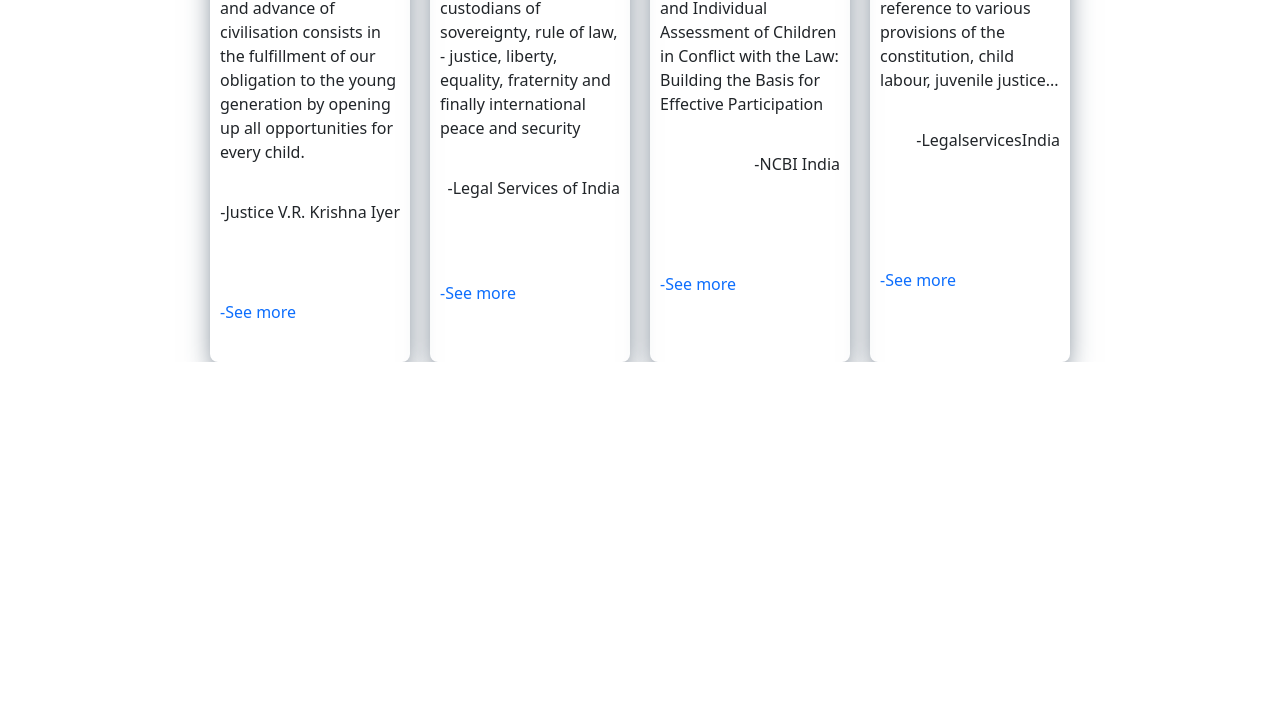
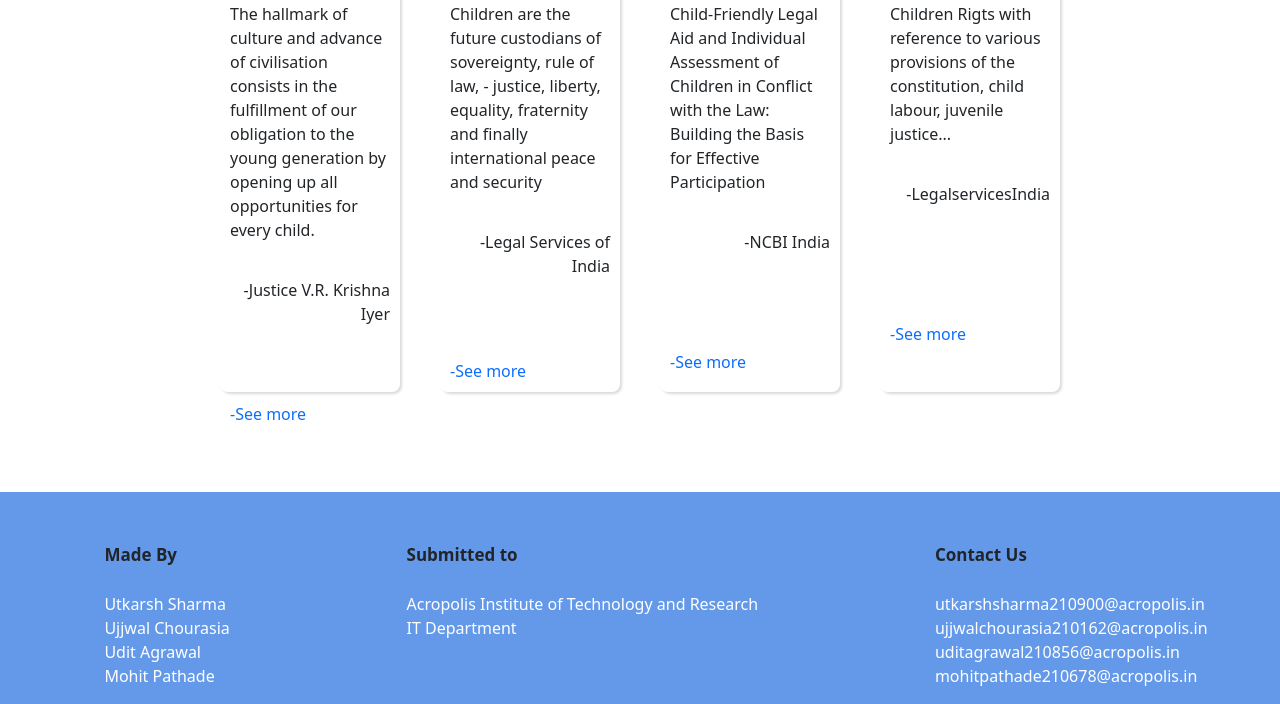
Before and after one commit to utkarsh51103/MinorProject-Gamified-platform, a plain HTML site: page index.html in a window 1280 px wide. Shown: the part 1596-2300 px from the top of the page. Before the commit the page ends 1958 px from the top, so only its background shows below. Drawn offline with nearby package versions, Linux system fonts and the light colour scheme.

Commit message:
Footer added

```diff
--- a/index.html
+++ b/index.html
@@ -96,6 +96,34 @@
   </div>
 </div>
 
+<div class="footer">
+  <div class="foter" id="fotdiv-1">
+    <ul class="ul" id="ul_1">
+      <li class="list-heading"><b>Made By </b></li><br>
+      <li class="list-items">Utkarsh Sharma</li>
+      <li class="list-items">Ujjwal Chourasia</li>
+      <li class="list-items">Udit Agrawal</li>
+      <li class="list-items">Mohit Pathade</li>
+    </ul>
+  </div>
+  <div class="foter" id="fotdiv-2">
+    <ul class="ul" id="ul_2">
+      <li class="list-heading"><b>Submitted to</b></li><br>
+      <li class="list-items">Acropolis Institute of Technology and Research</li>
+      <li class="list-items">IT Department</li>
+    </ul>
+  </div>
+  <div class="foter" id="fotdiv-3">
+    <ul class="ul" id="ul_3">
+      <li class="list-heading"><b>Contact Us</b></li><br>
+      <li><a href="mailto:utkarshsharma210900@acropolis.in">utkarshsharma210900@acropolis.in</a></li>
+      <li><a href="mailto:ujjwalchourasia210162@acropolis.in">ujjwalchourasia210162@acropolis.in</a></li>
+      <li><a href="mailto:uditagrawal210856@acropolis.in">uditagrawal210856@acropolis.in</a></li>
+      <li><a href="mailto:mohitpathade210678@acropolis.in">mohitpathade210678@acropolis.in</a></li>
+    </ul>
+  </div>
+</div>
+
 <script src="script.js"></script>
     <script src="https://cdn.jsdelivr.net/npm/bootstrap@5.3.1/dist/js/bootstrap.bundle.min.js" integrity="sha384-HwwvtgBNo3bZJJLYd8oVXjrBZt8cqVSpeBNS5n7C8IVInixGAoxmnlMuBnhbgrkm" crossorigin="anonymous"></script>
 </body>
--- a/style.css
+++ b/style.css
@@ -79,11 +79,8 @@
 
 .heading h1 {
   font-weight: 300;
+  margin-top: 30px;
   /* color: var(--lightorange); */
-}
-
-.navbar .logo img {
-  /* border-radius: 80px 50px 50px 80px; */
 }
 
 .image {
@@ -140,10 +137,16 @@
     height: 70vh;
     /* border: 1px solid black; */
     width: 300px;
-    box-shadow: rgb(38, 57, 77) 0px 20px 30px -10px;
+    box-shadow: rgba(0, 0, 0, 0.15) 1.95px 1.95px 2.6px;
     border-radius: 0.5rem;
     padding: 10px;
-    margin: 0 10px;
+    margin: 0 20px;
+    cursor: pointer;
+}
+
+.learn-more .division:hover{
+  box-shadow: rgba(0, 0, 0, 0.35) 0px 5px 15px;
+  transition: 0.4s ease;
 }
 
 .learn-more .division img{
@@ -188,3 +191,33 @@
     display: flex;
     padding-top: 100px;
 }
+
+.footer{
+  display: flex;
+  justify-content: space-around;
+  margin-top: 100px;
+  background-color: var(--seablue);
+  padding-top: 50px;
+}
+
+.footer ul li{
+  list-style: none;
+}
+
+.footer ul li a{
+  text-decoration: none;
+  color: white;
+}
+
+.footer ul li a:hover{
+  opacity: 0.6;
+  transition: 0.2s ease;
+}
+
+.list-items{
+  color: white;
+}
+
+.list-heading{
+  font-size: 17px;
+}
```
